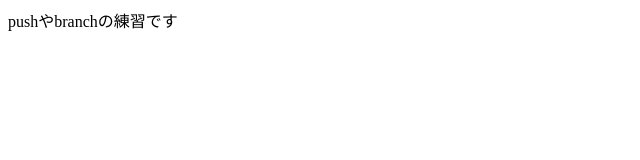
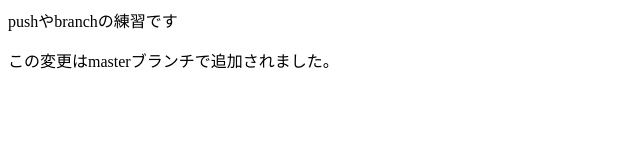
Before and after one commit to ryjkmr/test2, a plain HTML site: page index.html in a window 1280 px wide. Shown: the whole page, without its empty margins (0-640 px from the left). Drawn offline with Linux system fonts and the light colour scheme.

Commit message:
Added 1 line

```diff
--- a/index.html
+++ b/index.html
@@ -8,5 +8,6 @@
 </head>
 <body>
     pushやbranchの練習です
+    <p>この変更はmasterブランチで追加されました。</p>
 </body>
 </html>
```
